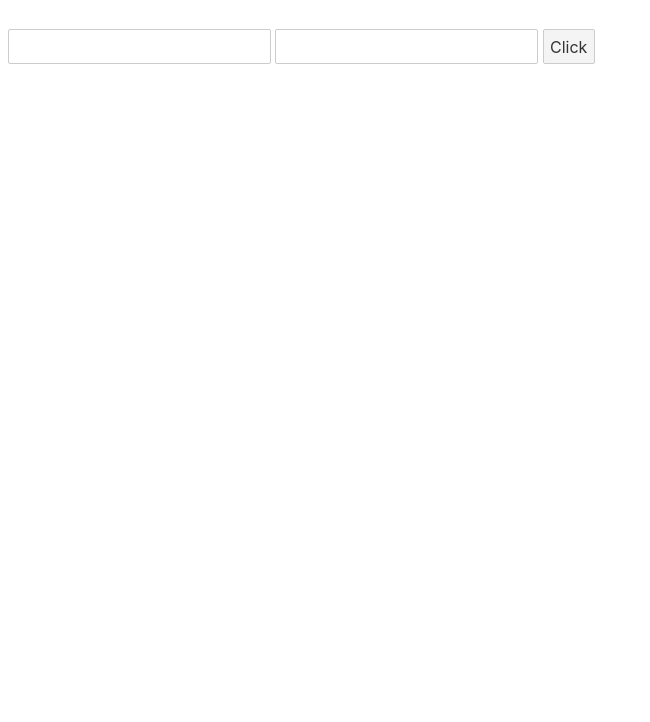
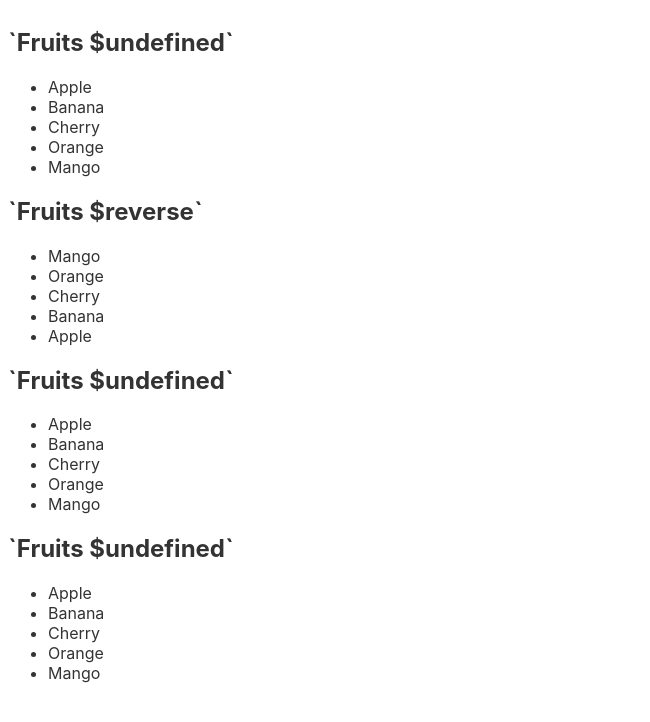
Before and after one commit to daehyeonhong/Svelte_Learn, a Svelte app: page / in a window 1280 px wide. Shown: the top 722 px of the page, without its empty margins (0-650 px from the left). Built offline with nearby package versions, Linux system fonts and the light colour scheme.

Commit message:
Component

```diff
--- a/src/App.svelte
+++ b/src/App.svelte
@@ -1,10 +1,9 @@
 <script>
-    let text = '';
+    import Fruits from './Fruits.svelte';
+
+    let fruits = ['Apple', 'Banana', 'Cherry', 'Orange', 'Mango'];
 </script>
-<h1>{text}</h1>
-<input type="text"
-       value={text}
-       on:input={(e)=>text=e.target.value}/>
-<input type="text"
-       bind:value={text}>
-<button on:click={()=>text='Svelte'}>Click</button>
+<Fruits {fruits}/>
+<Fruits {fruits} reverse/>
+<Fruits {fruits} slice="-2"/>
+<Fruits {fruits} slice="0,3"/>
--- /dev/null
+++ b/src/Fruits.svelte
@@ -0,0 +1,26 @@
+<script>
+    //Props
+    export let fruits;
+    export let reverse;
+
+    let computedFruits;
+    let name;
+    let slice;
+
+    if (reverse) {
+        computedFruits = [...fruits].reverse();
+        name = 'reverse';
+    } else if (slice) {
+        computedFruits = [...fruits].slice(...slice.split(','));
+        name = `slice ${slice}`;
+    } else {
+        computedFruits = fruits;
+    }
+</script>
+
+<h2>`Fruits ${name}`</h2>
+<ul>
+    {#each computedFruits as fruit}
+        <li>{fruit}</li>
+    {/each}
+</ul>
```
Also changed, not shown: public/build/bundle.js, 1 other file (tests, documents, lock files or other folders).
